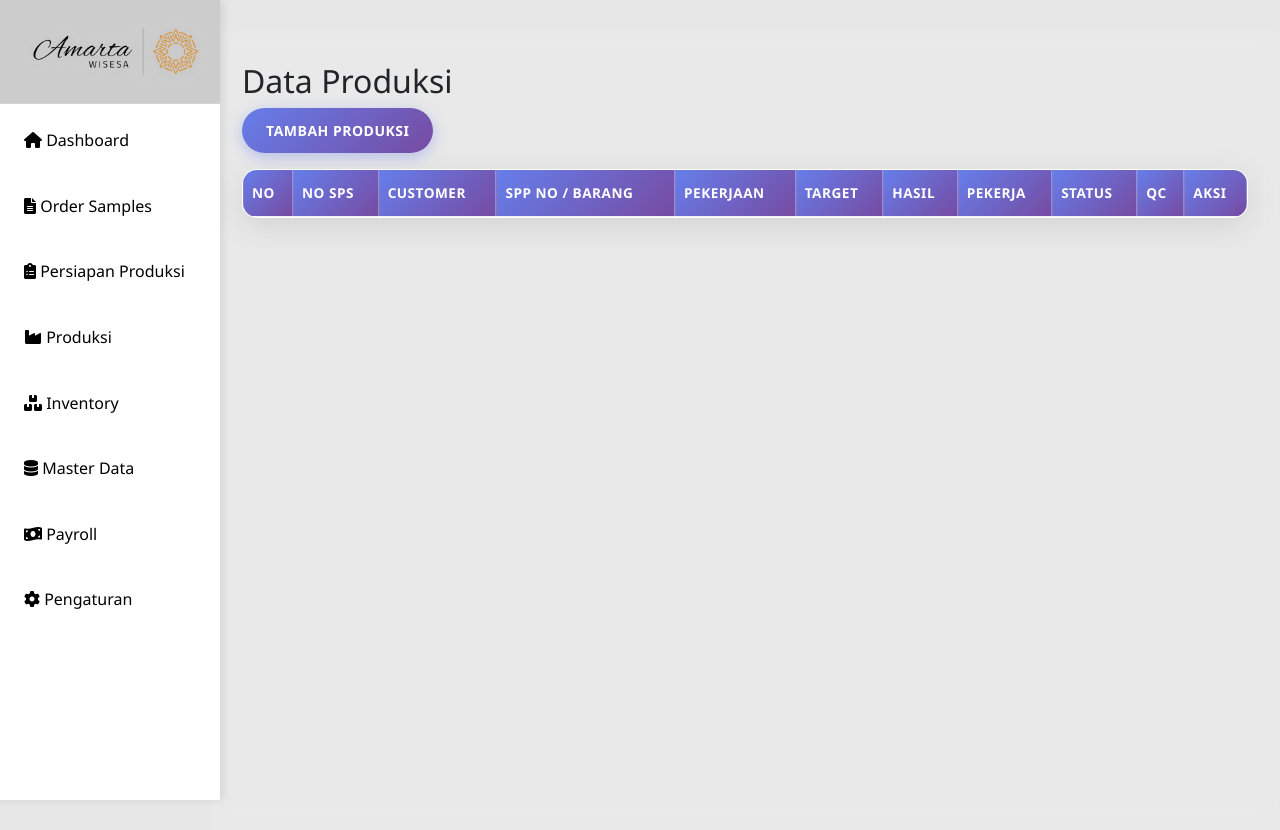
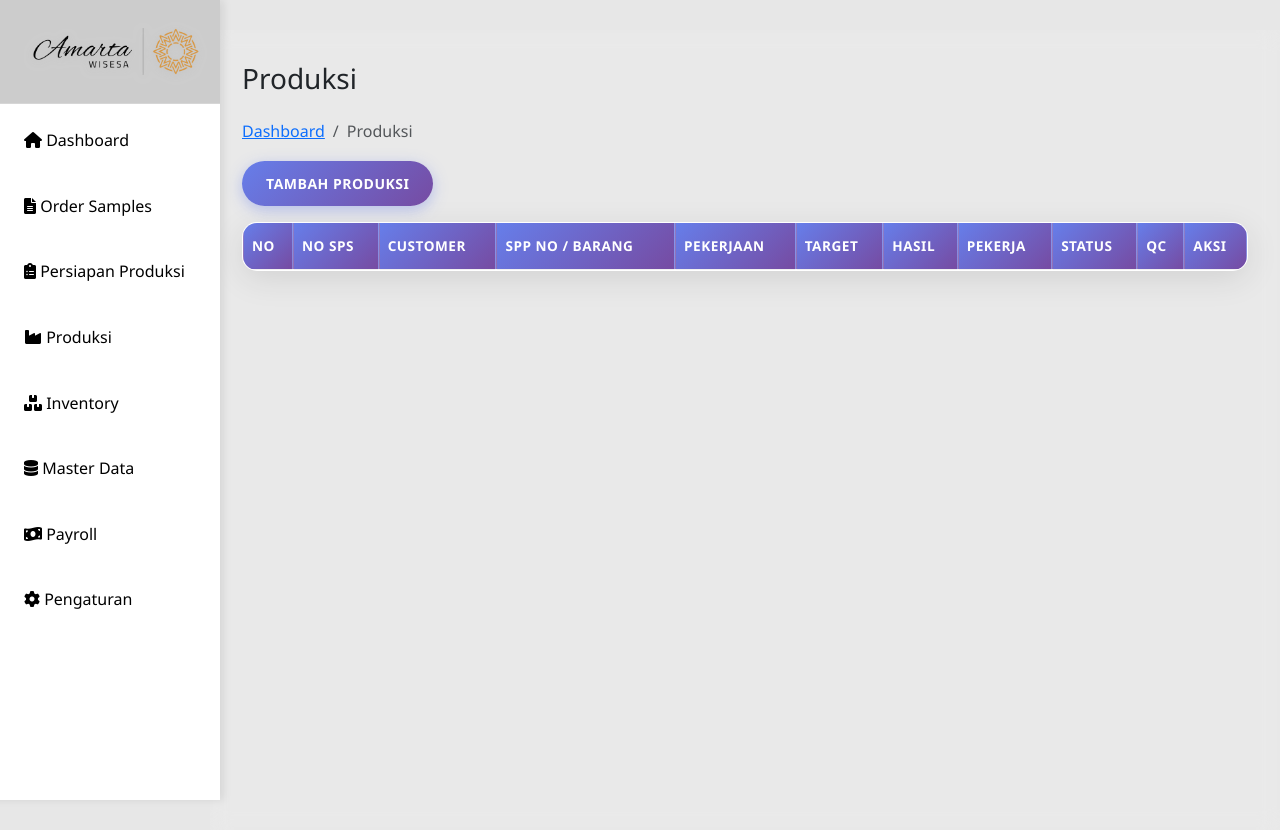
Before and after one commit to gearrobo/amarta-wisesa-garment, a PHP site: page /produksi.php in a window 1280 px wide. Run offline with PHP 8.4, Linux system fonts and the light colour scheme; data comes from the database, SQL or seed files in the repository; data that the repository does not hold is empty; some libraries are stand-ins or nearby versions.

Commit message:
menu payroll, produksi crumb, tanggal kiirim sps tabel

```diff
--- a/produksi.php
+++ b/produksi.php
@@ -54,7 +54,17 @@ $sps = $conn->query("SELECT id, sps_no, customer, item FROM sps ORDER BY sps_no
 ?>
 
 <div class="main-content">
-    <h2>Data Produksi</h2>
+    <div>
+        <h1 class="h3 mb-4">Produksi</h1>
+
+        <!-- Breadcrumb -->
+        <nav aria-label="breadcrumb">
+            <ol class="breadcrumb">
+                <li class="breadcrumb-item"><a href="index.php">Dashboard</a></li>
+                <li class="breadcrumb-item active">Produksi</li>
+            </ol>
+        </nav>
+    </div>
     <button class="btn btn-primary mb-3" data-bs-toggle="modal" data-bs-target="#produksiModal" onclick="addProduksi()">Tambah Produksi</button>
 
     <table class="table table-bordered">
--- a/sps-sample.php
+++ b/sps-sample.php
@@ -255,7 +255,7 @@ $kirim_count = $kirim_result->fetch_assoc()['kirim_count'];
                             <th>Artikel</th>
                             <th>Qty</th>
                             <th>Size</th>
-                            <th>Kirim</th>
+                            <th>Tanggal Kirim</th>
                             <th>Approval</th>
                             <th>SP SRX</th>
                             <th>Aksi</th>
```
